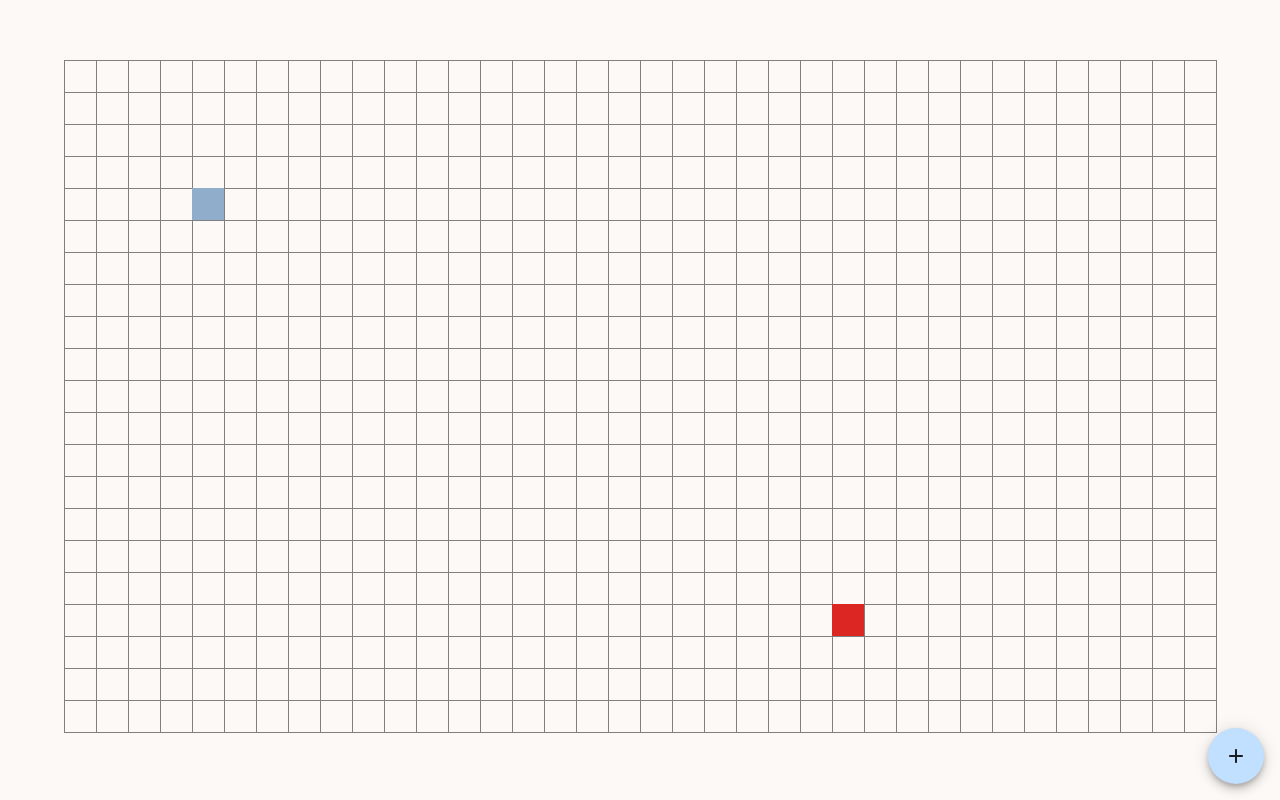
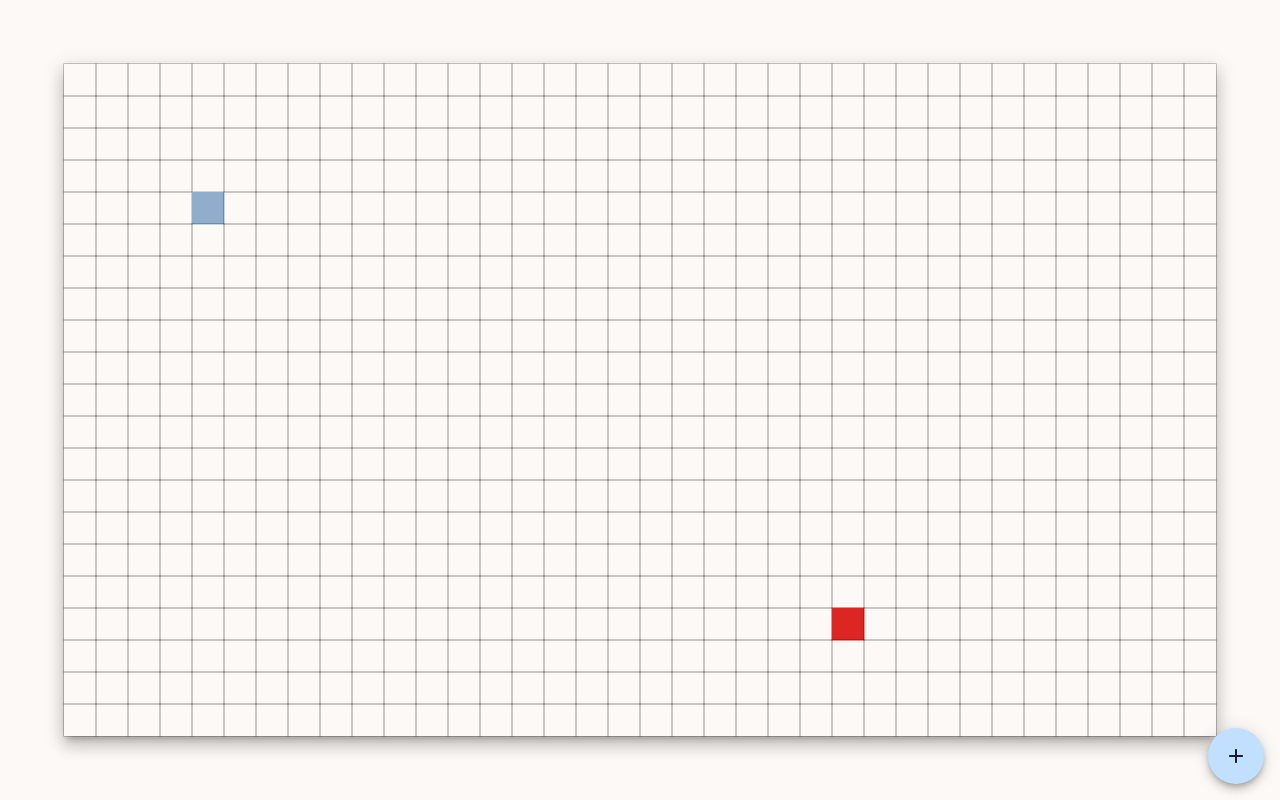
Before and after one commit to typekev/react-pathing, a React (Create React App) app: page / in a window 1280 px wide. Built offline with nearby package versions, Linux system fonts and the light colour scheme.

Commit message:
add a bit of style

```diff
--- a/src/components/BoardRow.ts
+++ b/src/components/BoardRow.ts
@@ -1,7 +1,8 @@
 import styled from 'styled-components'
+import { NODE_WIDTH } from '../constants';
 
 const BoardRow = styled.div`
-  margin-top: -0.25rem;
+  height: ${NODE_WIDTH}em;
 `
 
 export default BoardRow
--- a/src/components/BoardSection.ts
+++ b/src/components/BoardSection.ts
@@ -3,8 +3,11 @@ import styled from 'styled-components'
 const BoardSection = styled.section`
   width: 100%;
   height: 100%;
+  width: fit-content;
+  height: fit-content;
   white-space: pre;
   user-select: none;
+  box-shadow: rgba(0, 0, 0, 0.2) 0px 6px 6px -3px, rgba(0, 0, 0, 0.14) 0px 10px 14px 1px, rgba(0, 0, 0, 0.12) 0px 4px 18px 3px;
 `
 
 export default BoardSection
--- a/src/components/Cell.ts
+++ b/src/components/Cell.ts
@@ -1,3 +1,4 @@
+import { fade } from '@material-ui/core';
 import styled, { css } from 'styled-components';
 import { MODES, Node } from '../types';
 import { NODE_WIDTH } from '../constants';
@@ -7,37 +8,34 @@ interface Props extends Node { }
 
 const Cell = styled.div`
   display: inline-block;
-  width: calc(${NODE_WIDTH}em - 0.0625rem);
-  height: calc(${NODE_WIDTH}em - 0.0625rem);
-  background-color: transparent;
-  border: 0.0625rem solid;
-  border-color: grey;
-  margin-bottom: -0.0625rem;
-  margin-right: -0.0625rem;
+  width: ${NODE_WIDTH}em;
+  height: ${NODE_WIDTH}em;
   transition-property: background-color border-color;
   transition-duration: 100ms;
   transition-timing-function: cubic-bezier(0.4, 0.0, 0.2, 1);
-
+  background-color: transparent;
+  box-shadow: 0px 0px 0px 0.5px;
+  color: ${fade(theme.palette.secondary.contrastText, 0.4)} ;
 
   ${({ mode }: Props) =>
     mode === MODES.FILL_MODE &&
     css`
-      background-color: black;
-      border-color: black;
+      background-color: ${theme.palette.secondary.contrastText} ;
+      color: ${fade(theme.palette.secondary.contrastText, 0.5)} ;
     `}
 
   ${({ mode }: Props) =>
     mode === MODES.START_NODE_MODE &&
     css`
       background-color: ${theme.palette.primary.dark};
-      border-color: ${theme.palette.primary.dark} ;
+      color: ${theme.palette.primary.dark} ;
     `}
 
   ${({ mode }: Props) =>
     mode === MODES.TARGET_NODE_MODE &&
     css`
       background-color: ${theme.palette.error.main} ;
-      border-color: ${theme.palette.error.main}} ;
+      color: ${theme.palette.error.main}} ;
     `}
 
   ${({ mode, pathIndex }: Props) =>
@@ -45,7 +43,7 @@ const Cell = styled.div`
     css`
       transition-delay: ${(pathIndex || 0) * 60}ms;
       background-color: ${theme.palette.primary.main};
-      border-color: ${theme.palette.primary.dark} ;
+      color: ${theme.palette.primary.dark} ;
     `}
 `;
 
```
